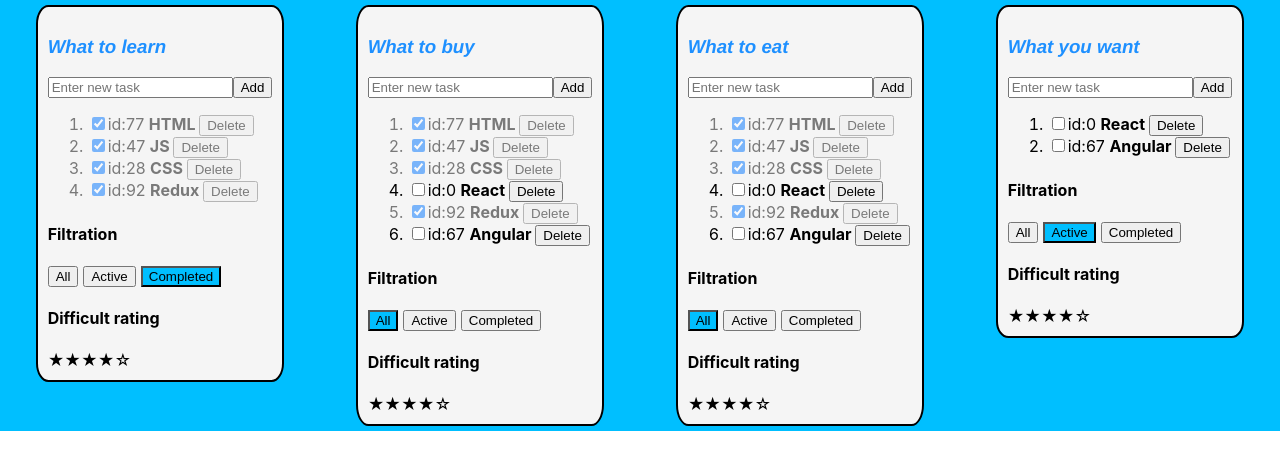
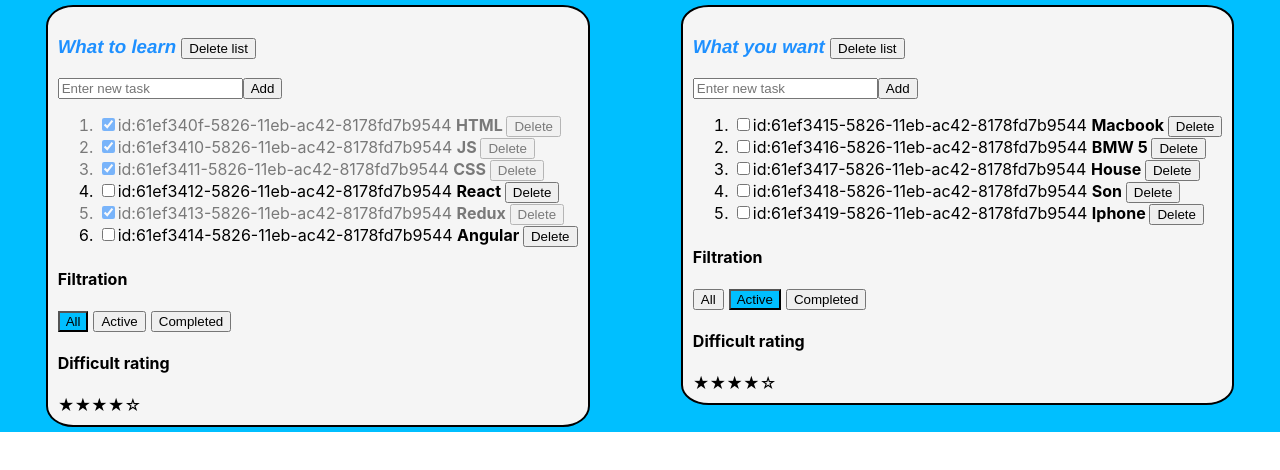
Before and after one commit to VadimSaltanovskii/TodoList, a React (Create React App) app: page / in a window 1280 px wide. Shown: the top 470 px of the page. Built offline with nearby package versions, Linux system fonts and the light colour scheme.

Commit message:
feat: Working with multiply todoLists

```diff
--- a/src/App.tsx
+++ b/src/App.tsx
@@ -16,66 +16,91 @@ export type TodoListsType = Array<OneTodoListType>
 
 function App() {
 
-  // Стейт для удаления Заданий
-  let [stateLearnTasks, setTasks] = useState<Array<OneTaskPropsType>>([
-    { id: String(Math.floor(Math.random() * 100)), title: 'HTML', isDone: true },
-    { id: String(Math.floor(Math.random() * 100)), title: 'JS', isDone: true },
-    { id: String(Math.floor(Math.random() * 100)), title: 'CSS', isDone: true },
-    { id: String(Math.floor(Math.random() * 100)), title: 'React', isDone: false },
-    { id: String(Math.floor(Math.random() * 100)), title: 'Redux', isDone: true },
-    { id: String(Math.floor(Math.random() * 100)), title: 'Angular', isDone: false },
+
+  let whatToLearnId = v1()
+  let whatYouWantId = v1()
+  // Ассоциативный массив для общего стейта всех листов
+  let [initialTasks, setTasks] = useState({
+    [whatToLearnId]: [
+      { id: v1(), title: 'HTML', isDone: true },
+      { id: v1(), title: 'JS', isDone: true },
+      { id: v1(), title: 'CSS', isDone: true },
+      { id: v1(), title: 'React', isDone: false },
+      { id: v1(), title: 'Redux', isDone: true },
+      { id: v1(), title: 'Angular', isDone: false },
+    ],
+    [whatYouWantId]: [
+      { id: v1(), title: 'Macbook', isDone: false },
+      { id: v1(), title: 'BMW 5', isDone: false },
+      { id: v1(), title: 'House', isDone: false },
+      { id: v1(), title: 'Son', isDone: false },
+      { id: v1(), title: 'Iphone', isDone: false },
+    ],
+  })
+  let [todoLists, setTodoLists] = useState<TodoListsType>([
+    { id: whatToLearnId, title: 'What to learn', filter: 'All' },
+    { id: whatYouWantId, title: 'What you want', filter: 'Active' }
   ])
 
-  // Стейт для фильтрации заданий
-  // let [stateFilter, setFilter] = useState<FilterValuesType>('All') //стал ненужен
-
-  function removeTask(id: string) {
-    setTasks(stateLearnTasks.filter(oneTask => oneTask.id !== id))
+  function removeTask(id: string, todoListId: string) {
+    // debugger
+    let currentTodoList = initialTasks[todoListId]
+    let filteredTasks = currentTodoList.filter(oneTask => oneTask.id !== id)
+    initialTasks[todoListId] = filteredTasks
+    setTasks({ ...initialTasks })
   }
 
-  function addTask(title: string) {
+  function addTask(title: string, todoListId: string) {
     let newTask: OneTaskPropsType = {
       id: v1(),
       title: title,
       isDone: false
     }
-    setTasks([...stateLearnTasks, newTask])
+    let currentTodoList = initialTasks[todoListId]
+    let updatedTodoList = [...currentTodoList, newTask]
+    initialTasks[todoListId] = updatedTodoList
+    setTasks({ ...initialTasks })
   }
 
-  function changeFilter(todoListId: string, newValue: FilterValuesType) {
-    let todoList = todoLists.find((oneTodoList) => oneTodoList.id === todoListId)
-    todoList ? todoList.filter = newValue : alert('TodoList not found')
+  function changeFilter(newValue: FilterValuesType, todoListId: string) {
+    let currentTodoList = todoLists.find((oneTodoList) => oneTodoList.id === todoListId)
+    if (currentTodoList) {
+      currentTodoList.filter = newValue
+    }
     setTodoLists([...todoLists])
   }
 
   // Кликабельность чекбокса
-  function changeIsDone(id: string, newIsDone: boolean) {
-    let requiredTask = stateLearnTasks.find((oneTask) => oneTask.id === id)
-    requiredTask ? requiredTask.isDone = newIsDone : alert('Cant find')
-    setTasks([...stateLearnTasks])
+  function changeIsDone(id: string, newIsDone: boolean, todoListId: string) {
+    let tasks = initialTasks[todoListId]
+    let requiredTask = tasks.find((oneTask) => oneTask.id === id)
+    if (requiredTask) {
+      requiredTask.isDone = newIsDone
+      setTasks({ ...initialTasks })
+    }
   }
 
-  // Урок 6, несколько TodoLists
-  let [todoLists, setTodoLists] = useState<TodoListsType>([
-    { id: v1(), title: 'What to learn', filter: 'Completed' },
-    { id: v1(), title: 'What to buy', filter: 'All' },
-    { id: v1(), title: 'What to eat', filter: 'All' },
-    { id: v1(), title: 'What you want', filter: 'Active' },
-  ])
+  // удаление todoList
+  function removeTodoList(todoListId: string) {
+    let filteredTodoList = todoLists.filter((oneTodoList) => oneTodoList.id !== todoListId)
+    setTodoLists(filteredTodoList)
+    delete initialTasks[todoListId]
+    setTasks({...initialTasks})
+  }
 
   return (
     <div className="App">
       {
         todoLists.map((oneTodoList) => {
           // Фильтрация
-          let finalStateLearnTasks = stateLearnTasks
+          let finalInitialTasks = initialTasks[oneTodoList.id]
 
           if (oneTodoList.filter === 'Completed') {
-            finalStateLearnTasks = stateLearnTasks.filter(oneTask => oneTask.isDone === true)
+            finalInitialTasks = initialTasks[oneTodoList.id].filter((oneTask) => oneTask.isDone === true)
           }
 
           if (oneTodoList.filter === 'Active') {
-            finalStateLearnTasks = stateLearnTasks.filter(oneTask => oneTask.isDone === false)
+            finalInitialTasks = initialTasks[oneTodoList.id].filter((oneTask) => oneTask.isDone === false)
           }
 
           return (
@@ -83,12 +108,13 @@ function App() {
               key={oneTodoList.id}
               id={oneTodoList.id}
               title={oneTodoList.title}
-              tasks={finalStateLearnTasks}
+              tasks={finalInitialTasks}
               removeTask={removeTask}
               changeFilter={changeFilter}
               addTask={addTask}
               changeIsDone={changeIsDone}
               filter={oneTodoList.filter}
+              removeTodoList={removeTodoList}
             />)
         })
       }
--- a/src/components/TodoList/TodoList.tsx
+++ b/src/components/TodoList/TodoList.tsx
@@ -7,11 +7,12 @@ export type TodoListPropsType = {
     id: string
     title: string
     tasks: Array<OneTaskPropsType>
-    removeTask: (id: string) => void
-    changeFilter: (todoListId: string, newValue: FilterValuesType) => void
-    addTask: (title: string) => void
-    changeIsDone: (id: string, newIsDone: boolean) => void
+    removeTask: (id: string, todoListId: string) => void
+    changeFilter: (newValue: FilterValuesType, todoListId: string) => void
+    addTask: (title: string, todoListId: string) => void
+    changeIsDone: (id: string, newIsDone: boolean, todoListId: string) => void
     filter: FilterValuesType
+    removeTodoList: (todoListId: string) => void
 }
 
 export type OneTaskPropsType = {
@@ -33,7 +34,7 @@ export function TodoList(props: TodoListPropsType) {
     const inputOnKeyPressHandler = (event: React.KeyboardEvent<HTMLInputElement>) => {
         setError(false)
         if (event.key === 'Enter' && inputText.trim() !== '') {
-            props.addTask(inputText)
+            props.addTask(inputText, props.id)
             setInputText('')
         } else {
             // setError('Title is required')
@@ -44,24 +45,28 @@ export function TodoList(props: TodoListPropsType) {
         if (inputText.trim() === '') {
             setError('Title is required')
         } else {
-            props.addTask(inputText.trim())
+            props.addTask(inputText.trim(), props.id)
             setInputText('')
         }
     }
 
+    const deleteTodoListButtonOnClickHandler = () => {
+        props.removeTodoList(props.id)
+    }
+
     const allButtonOnClickHandler = () => {
-        props.changeFilter(props.id, 'All')
+        props.changeFilter('All', props.id)
     }
     const activeButtonOnClickHandler = () => {
-        props.changeFilter(props.id, 'Active')
+        props.changeFilter('Active', props.id)
     }
     const completedButtonOnClickHandler = () => {
-        props.changeFilter(props.id, 'Completed')
+        props.changeFilter('Completed', props.id)
     }
 
     return (
         <div className={TodoListStyle.oneListBlock}>
-            <i><h3>{props.title}</h3></i>
+            <i><h3>{props.title} <button onClick={deleteTodoListButtonOnClickHandler}>Delete list</button></h3></i>
             <div>
                 <input
                     value={inputText}
@@ -78,11 +83,11 @@ export function TodoList(props: TodoListPropsType) {
 
                     // Генерируется много функций в map
                     const removeButtonOnClickHandler = () => {
-                        props.removeTask(oneTask.id)
+                        props.removeTask(oneTask.id, props.id)
                     }
 
                     const checkboxOnChangeHandler = (event: React.ChangeEvent<HTMLInputElement>) => {
-                        props.changeIsDone(oneTask.id, event.currentTarget.checked)
+                        props.changeIsDone(oneTask.id, event.currentTarget.checked, props.id)
                     }
 
                     return (
```
